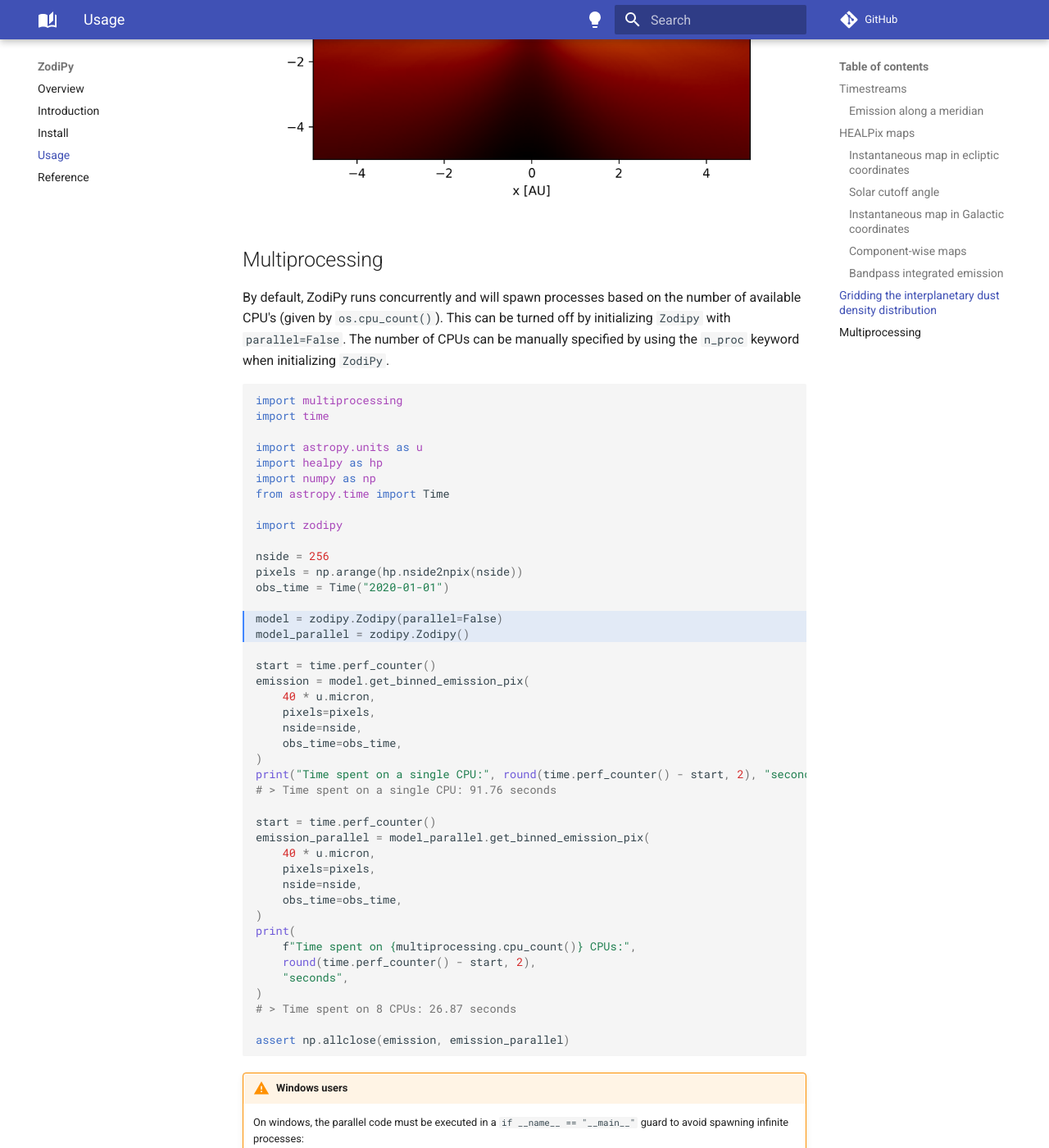
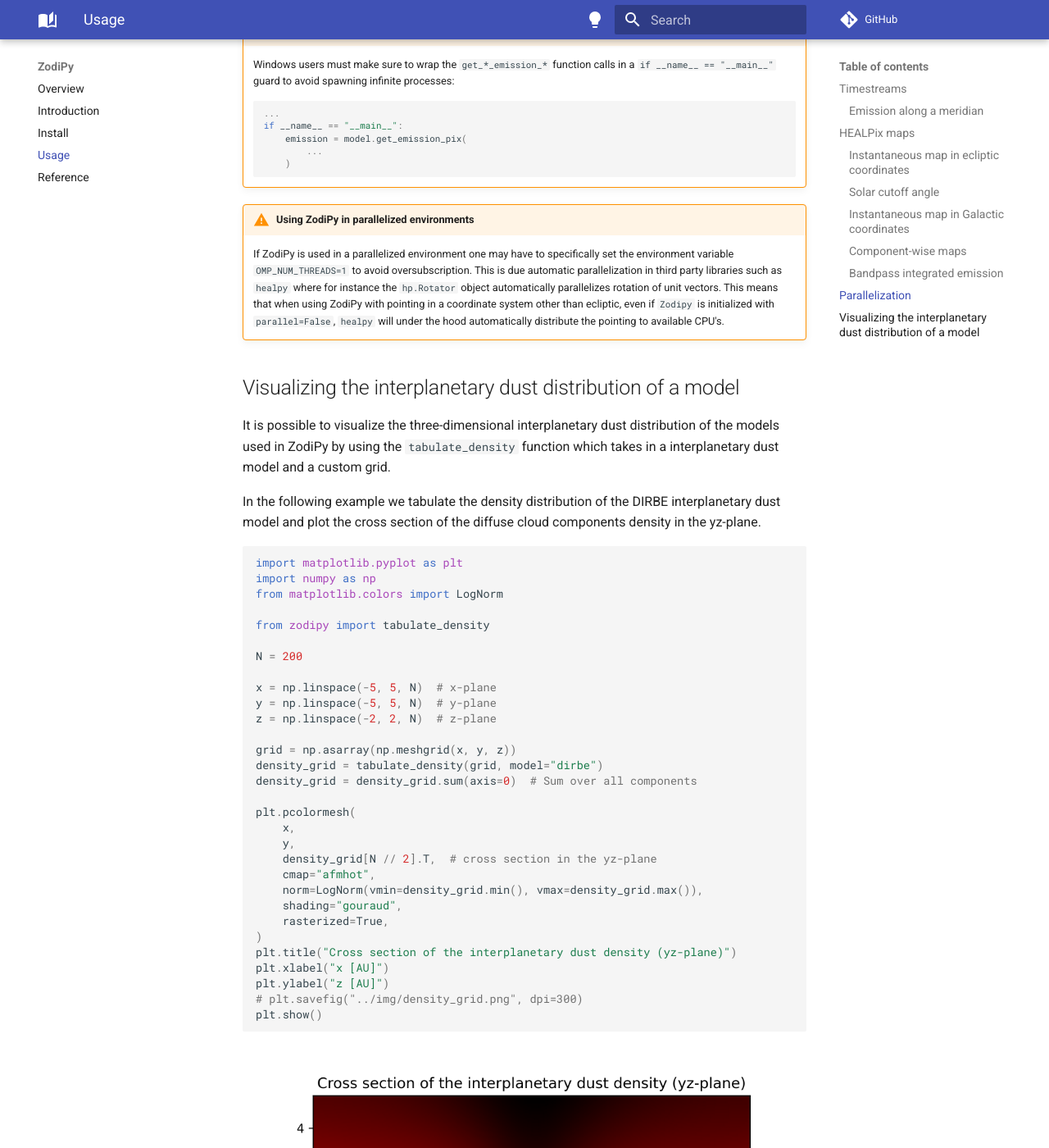
Before and after one commit to Cosmoglobe/zodipy, an MkDocs documentation site: the page built from docs/usage.md, in a window 1280 px wide and 1400 px high, scrolled down 11064 px. Shown: the whole window at 82% size. Built offline with MkDocs 1.6.1 and Material for MkDocs 9.7.7, drawn with Linux system fonts in a browser that asks for light colours; comment, search, counter and statistics services are not loaded; some of the changed text lies outside the part shown.

Commit message:
Revert default value of `parallel=False`. Update docs. Bump version number

````diff
--- a/docs/usage.md
+++ b/docs/usage.md
@@ -86,7 +86,33 @@
 ![Bandpass integrated emission](img/bandpass_integrated.png)
 
 
-## Gridding the interplanetary dust density distribution
+## Parallelization
+If you are not using ZodiPy in an already parallelized environment **and** are working with large pointing sequences, setting `parallel=True` when initializing `Zodipy` will improve the performance. ZodiPy will then automatically distribute the pointing to all available CPU's, given by `multiprocessing.cpu_count()` or to `n_proc` if this argument is provided.
+
+```python hl_lines="15 16"
+{!examples/get_parallel_emission.py!}
+```
+
+!!! warning "Windows users"
+    Windows users must make sure to wrap the `get_*_emission_*` function calls in a `if __name__ == "__main__"` guard to avoid spawning infinite processes:
+    ```python
+    ...
+    if __name__ == "__main__":
+        emission = model.get_emission_pix(
+            ...
+        )
+    ```
+
+!!! warning "Using ZodiPy in parallelized environments"
+    If ZodiPy is used in a parallelized environment one may have to specifically set the environment variable
+    `OMP_NUM_THREADS=1` to avoid oversubscription. This is due automatic parallelization in third party libraries such as `healpy` where for instance the `hp.Rotator` object automatically parallelizes rotation of unit vectors.
+    This means that when using ZodiPy with pointing in a coordinate system other than ecliptic, even if `Zodipy` is initialized with `parallel=False`, `healpy` will under the hood automatically distribute the pointing to available CPU's.
+
+
+## Visualizing the interplanetary dust distribution of a model
+It is possible to visualize the three-dimensional interplanetary dust distribution of the models used in
+ZodiPy by using the `tabulate_density` function which takes in a interplanetary dust model and a custom grid.
+
 In the following example we tabulate the density distribution of the DIRBE interplanetary dust model
 and plot the cross section of the diffuse cloud components density in the yz-plane.
 
@@ -94,23 +120,3 @@
 {!examples/get_density_contour.py!}
 ```
 ![Interplanetary dust distribution](img/density_grid.png)
-
-
-## Multiprocessing
-By default, ZodiPy runs concurrently and will spawn processes based on the number of available CPU's
-(given by `os.cpu_count()`). This can be turned off by initializing `Zodipy` with `parallel=False`.
-The number of CPUs can be manually specified by using the `n_proc` keyword when initializing `ZodiPy`.
-
-
-```python hl_lines="15 16"
-{!examples/get_parallel_emission.py!}
-```
-!!! warning "Windows users"
-    On windows, the parallel code must be executed in a `if __name__ == "__main__"` guard to avoid spawning infinite processes:
-    ```python
-    ...
-    if __name__ == "__main__":
-        emission = model.get_emission_pix(
-            ...
-        )
-    ```
--- a/pyproject.toml
+++ b/pyproject.toml
@@ -1,7 +1,7 @@
 [tool.poetry]
 name = "zodipy"
 homepage = "https://github.com/MetinSa/zodipy"
-version = "0.7.1"
+version = "0.7.2"
 description = "Software for simulating zodiacal emission"
 authors = ["Metin San <metinisan@gmail.com>"]
 readme = "README.md"
````
Also changed, not shown: 1 other file.
